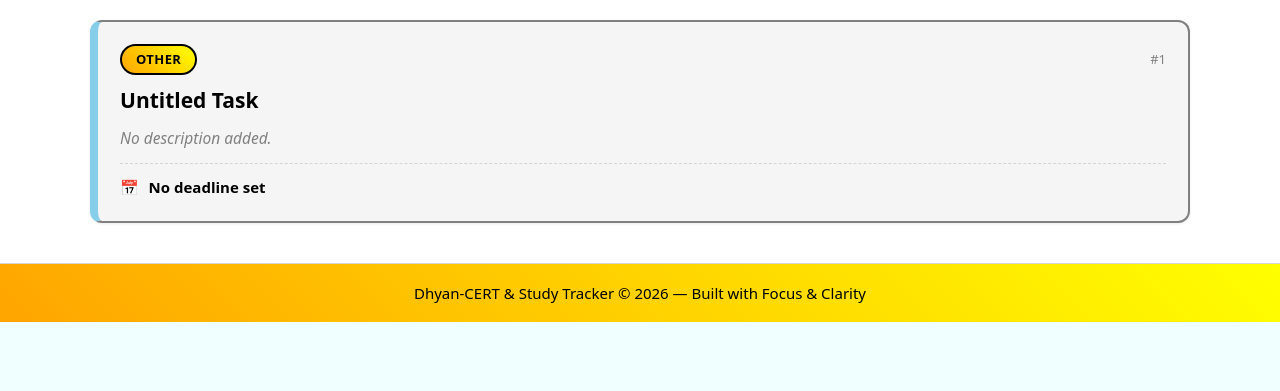
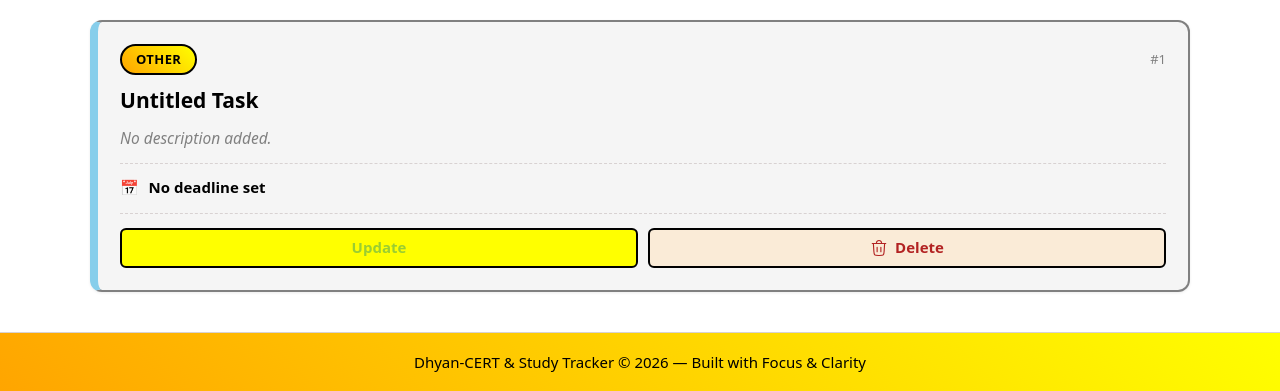
Before and after one commit to Atul-Verma-Dev/learning-FastAPI, a Python web app: template templates/task-list.html in a window 1280 px wide. Shown: the part 532-923 px from the top of the page. Before the commit the page ends 854 px from the top, so only its background shows below. Run offline with Jinja, Linux system fonts and the light colour scheme; the template is opened without the code that fills it: most values are stand-ins (such as "Sample title", 1, 10 or a date in 2020).

Commit message:
adding update and  delete to the task-list

```diff
--- a/main3.py
+++ b/main3.py
@@ -185,3 +185,8 @@ def rec_code_from_js(otp:otp_js,request: Request,response:Response):
         return{"Status":"Verified"}
     else:
         return{"Status":"Not Verified"}
+
+
+
+@app.get("api/update")
+def
--- a/templates/task-list.html
+++ b/templates/task-list.html
@@ -18,6 +18,7 @@
             --white: white;
             --antiquewhite: antiquewhite;
             --skyblue: skyblue;
+            --danger: firebrick;
             --border-light: rgb(216, 210, 210);
 
             --radius-sm: 6px;
@@ -308,6 +309,65 @@
             margin-right: 6px;
         }
 
+        /* ---------- Task actions ---------- */
+        .task-actions {
+            display: flex;
+            gap: 10px;
+            margin-top: 2px;
+            padding-top: 14px;
+            border-top: 1px dashed var(--border-light);
+        }
+
+        .action-btn {
+            display: inline-flex;
+            flex: 1;
+            align-items: center;
+            justify-content: center;
+            gap: 7px;
+            padding: 9px 14px;
+            font: inherit;
+            font-size: 15px;
+            font-weight: 600;
+            line-height: 1;
+            color: var(--yellowgreen);
+            background-color: var(--yellow);
+            border: 2px solid var(--black);
+            border-radius: var(--radius-sm);
+            cursor: pointer;
+            transition: transform var(--transition), background-color var(--transition), color var(--transition), border-color var(--transition), box-shadow var(--transition);
+        }
+
+        .action-btn svg {
+            flex-shrink: 0;
+            width: 18px;
+            height: 18px;
+        }
+
+        .action-btn:hover {
+            transform: translateY(-2px);
+            box-shadow: var(--shadow-sm);
+        }
+
+        .update-btn:hover {
+            color: var(--yellow);
+            background-color: var(--yellowgreen);
+        }
+
+        .delete-btn {
+            color: var(--danger);
+            background-color: var(--antiquewhite);
+        }
+
+        .delete-btn:hover {
+            color: var(--white);
+            background-color: var(--danger);
+            border-color: var(--danger);
+        }
+
+        .action-btn:active {
+            transform: translateY(0) scale(0.99);
+        }
+
         /* ---------- Empty state ---------- */
         .empty-state {
             padding: 50px 24px;
@@ -343,7 +403,8 @@
         }
 
         a:focus-visible,
-        .add-btn:focus-visible {
+        .add-btn:focus-visible,
+        .action-btn:focus-visible {
             outline: 3px solid var(--gold);
             outline-offset: 2px;
         }
@@ -456,6 +517,25 @@
                     No deadline set
                     {% endif %}
                 </div>
+                <div class="task-actions">
+                    <button type="button" id="update-{{ task[0] }}" class="action-btn update-btn"
+                        data-task-id="{{ task[0] }}">Update</button>
+                    <button type="button" id="delete-{{ task[0] }}" class="action-btn delete-btn"
+                        data-task-id="{{ task[0] }}" aria-label="Delete task: {{ task[2] }}">
+                        <svg xmlns="http://www.w3.org/2000/svg" viewBox="0 0 24 24" width="24" height="24"
+                            color="currentColor" fill="none" stroke="currentColor" stroke-width="1.5"
+                            stroke-linecap="round" stroke-linejoin="round" aria-hidden="true">
+                            <path
+                                d="M18.8516 16.3743L19.5 6H4.5L5.14839 16.3743C5.315 19.0401 5.39831 20.373 6.26426 21.1865C7.13021 22 8.46571 22 11.1367 22H12.8633C15.5343 22 16.8698 22 17.7357 21.1865C18.6017 20.373 18.685 19.0401 18.8516 16.3743Z">
+                            </path>
+                            <path
+                                d="M15.5 6H21M15.5 6L15.3721 4.97683C15.1595 3.2762 13.7139 2 12 2C10.2861 2 8.84047 3.2762 8.6279 4.97683L8.5 6M15.5 6H8.5M3 6H8.5">
+                            </path>
+                            <path d="M9.5 11V17M14.5 11V17"></path>
+                        </svg>
+                        <span>Delete</span>
+                    </button>
+                </div>
             </div>
             {% endfor %}
         </div>
@@ -473,6 +553,13 @@
     <footer>
         Dhyan-CERT & Study Tracker &copy; 2026 &mdash; Built with Focus & Clarity
     </footer>
+    <script>
+        btn = document.getElementById("update-{{ task[0] }}")
+        btn.addEventListener("click",async(e)=>{
+            e.preventDefault();
+
+        });
+    </script>
 </body>
 
 </html>
```
